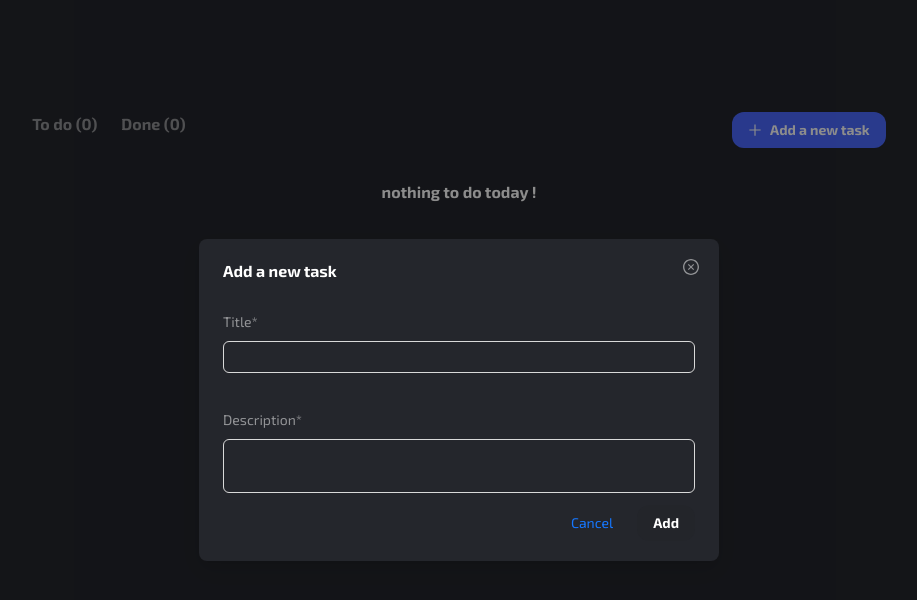
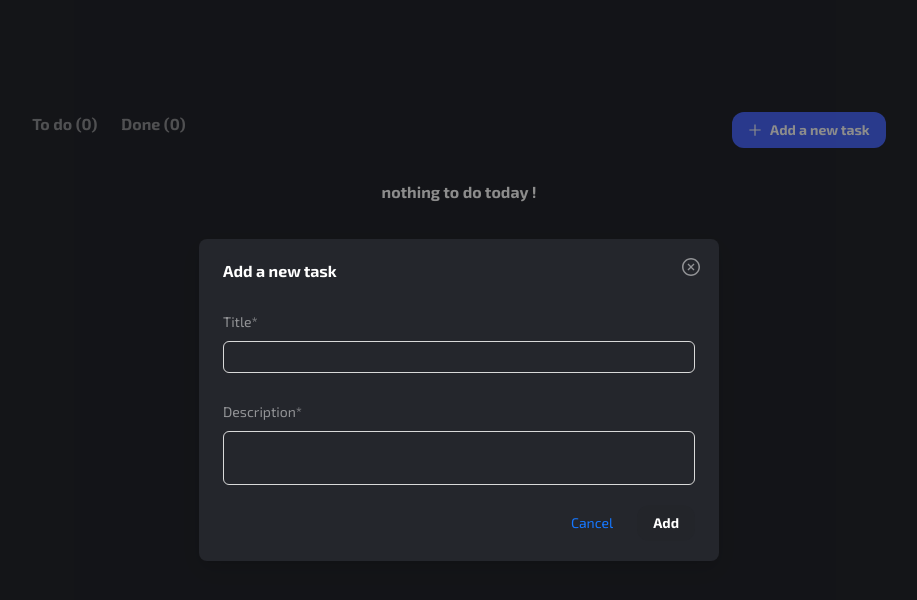
Before and after one commit to m7mdZayan/todo-list, a React (Create React App) app: page / in a window 1280 px wide. Both pictures are taken after a click on the button "Add a new task". Shown: the top 600 px of the page, without its empty margins (181-1098 px from the left). Built offline with nearby package versions, Linux system fonts and the light colour scheme.

Commit message:
💄 edit some styles in add todo modal

```diff
--- a/src/components/addTodoModal.js
+++ b/src/components/addTodoModal.js
@@ -63,7 +63,7 @@ const AddTodoModal = ({
       open={isModalOpen}
       onOk={handleOk}
       onCancel={handleCancel}
-      closeIcon={<CloseCircleOutlined className="text-white-500 text-base" />}
+      closeIcon={<CloseCircleOutlined className="text-white-500 text-lg " />}
       className="bg-dark-bg text-white-500 rounded-xl"
       footer={[
         <Button key="cancel" onClick={handleCancel} type="link">
@@ -84,7 +84,7 @@ const AddTodoModal = ({
       </label>
       <Input
         id="title"
-        className="text-white-1000 mb-4"
+        className="text-white-1000 mb-2"
         value={title}
         onChange={e => setTitle(e.target.value)}
       />
@@ -94,7 +94,7 @@ const AddTodoModal = ({
       </label>
       <TextArea
         id="description"
-        className="text-white-1000"
+        className="text-white-1000 mb-2"
         autoSize={{ minRows: 2 }}
         value={description}
         onChange={e => setDescription(e.target.value)}
```
